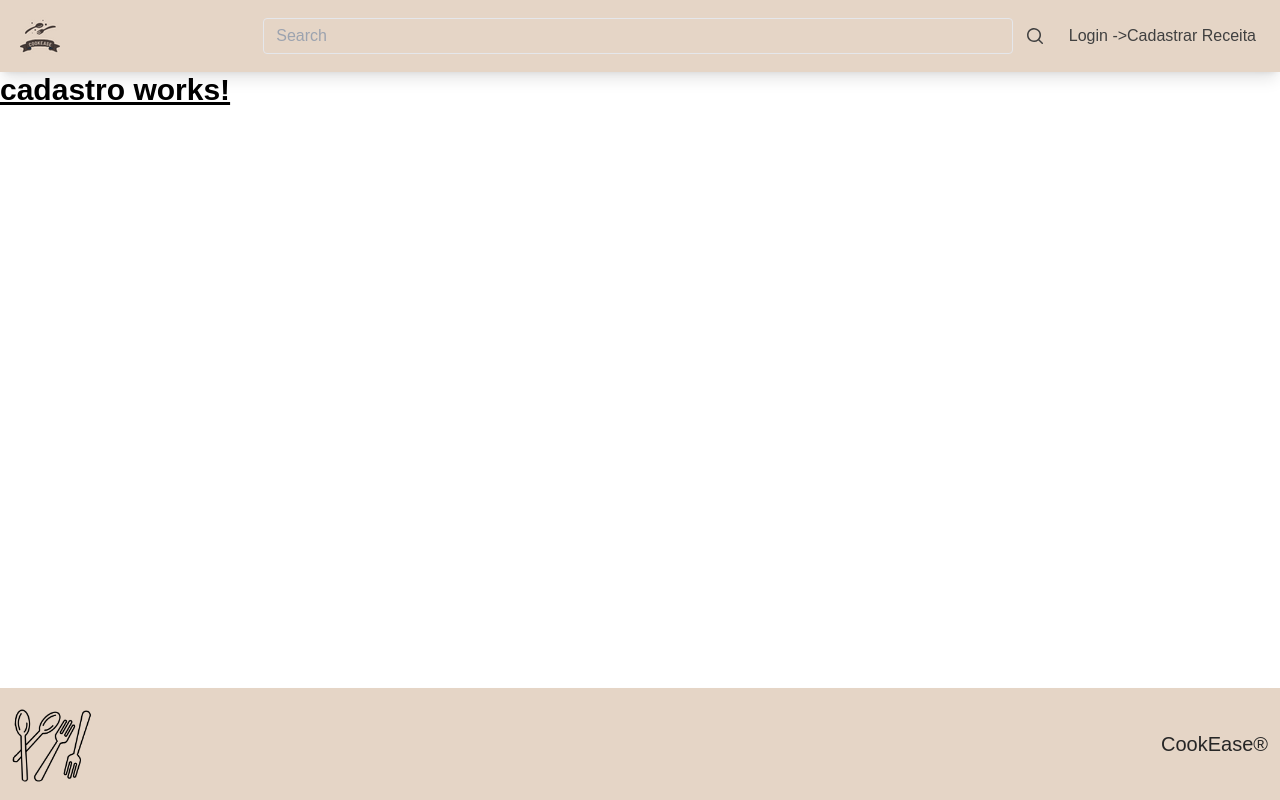
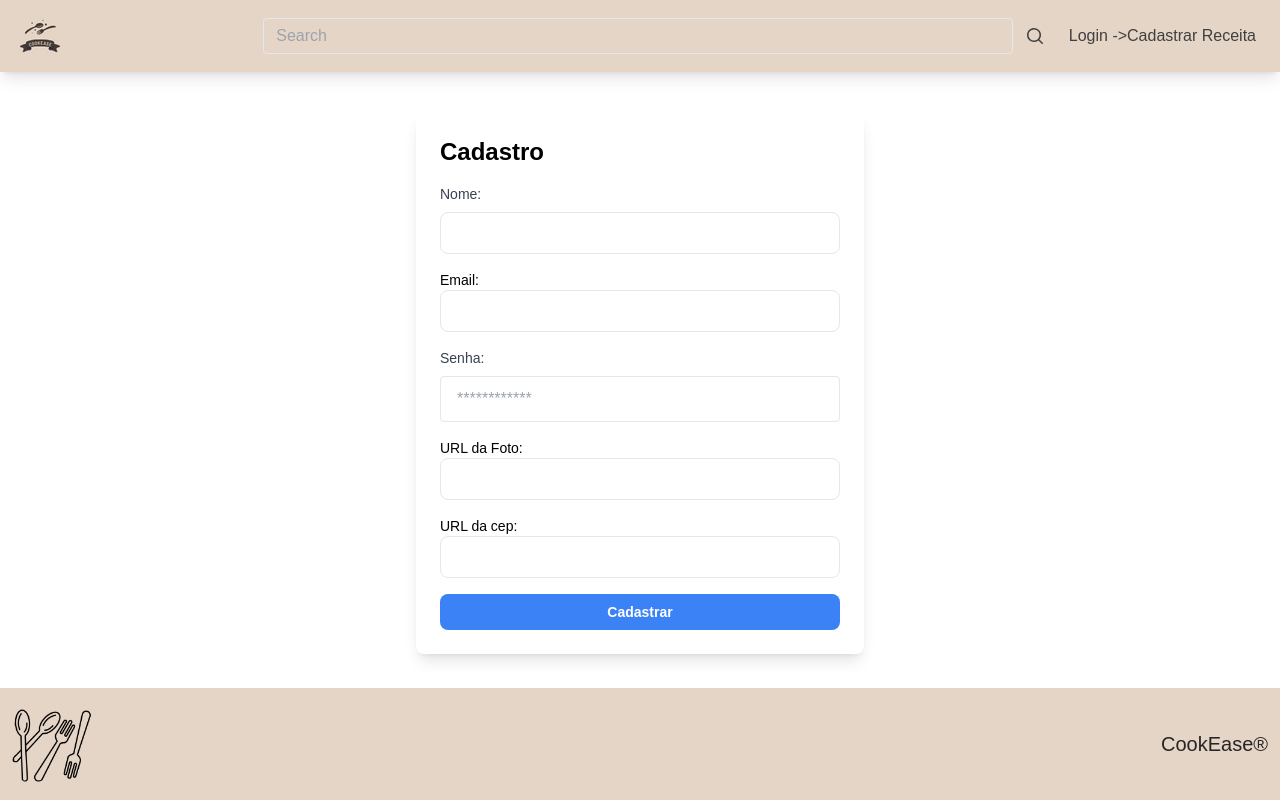
Before and after one commit to gabrielseffrin/cooking-easy, an Angular app: page /cadastro in a window 1280 px wide. Built offline with nearby package versions, Linux system fonts and the light colour scheme.

Commit message:
adicionado validação de CEP com API no cadastro de usuário

```diff
--- a/db.json
+++ b/db.json
@@ -7,20 +7,56 @@
     {
       "nome": "seffrin",
       "id": 2
-    },
-    {
-      "nome": "f",
-      "id": 3
     }
   ],
   "usuarios": [
     {
       "id_usuario": 1,
+      "id": 1,
       "nome": "João da Silva",
       "senha": "senha123",
-      "e_mail": "joao@example.com",
+      "email": "joao@example.com",
       "tipo": 1,
       "foto": "url_da_foto.jpg"
+    },
+    {
+      "nome": "main",
+      "foto": "https://i.imgur.com/h7WUdvz.jpeg",
+      "email": "123@gmail.com",
+      "tipo": 1,
+      "id": 2
+    },
+    {
+      "nome": "g",
+      "foto": "https://i.imgur.com/h7WUdvz.jpeg",
+      "email": "123@gmail.com",
+      "tipo": 1,
+      "cep": "85118000",
+      "id": 3
+    },
+    {
+      "nome": "grrr",
+      "foto": "https://i.imgur.com/h7WUdvz.jpeg",
+      "email": "123@gmail.com",
+      "tipo": 1,
+      "cep": "85118000",
+      "id": 4
+    },
+    {
+      "nome": "main",
+      "foto": "https://i.imgur.com/h7WUdvz.jpeg",
+      "email": "123@gmail.com",
+      "tipo": 1,
+      "cep": "85118000",
+      "id": 5
+    },
+    {
+      "nome": "main",
+      "foto": "https://i.imgur.com/h7WUdvz.jpeg",
+      "email": "123@gmail.com",
+      "tipo": 1,
+      "cep": "85118000",
+      "id": 6
     }
   ],
   "receitas": [
@@ -45,6 +81,14 @@
       "foto": "https://assets.unileversolutions.com/recipes-v2/94578.jpg",
       "estado_receita": 1,
       "privacidade_receita": 1
+    },
+    {
+      "nome": "asdasd",
+      "ingredientes": "dasdasd asd asd asds",
+      "foto": "https://i.imgur.com/h7WUdvz.jpeg",
+      "estado_receita": 1,
+      "privacidade_receita": 1,
+      "id": "d7EnWn9"
     }
   ]
 }
--- a/src/app/app-routing.module.ts
+++ b/src/app/app-routing.module.ts
@@ -14,6 +14,7 @@ const routes: Routes = [
   { path: 'pai', component: ParentComponent },
   { path: 'editar-receita/:id', component: EditarReceitaComponent },
   { path: 'cadastar-receita', component: CadastrarReceitaComponent },
+  { path: 'cadastrarUsuario', component: CadastroComponent },
 ];
 
 @NgModule({
--- a/src/app/cadastrar-receita/cadastrar-receita.component.html
+++ b/src/app/cadastrar-receita/cadastrar-receita.component.html
@@ -14,6 +14,9 @@
                 <label for="ingredientes" class="block text-sm font-medium">Ingredientes:</label>
                 <textarea id="ingredientes" name="ingredientes" formControlName="ingredientes"
                     class="w-full px-4 py-2 border rounded-lg"></textarea>
+                <div *ngIf="cadastrarReceita.get('ingredientes')?.hasError('pattern')" class="text-red-500">
+                    Deve C.
+                </div>
             </div>
             <div class="mb-4">
                 <label for="foto" class="block text-sm font-medium">URL da Foto:</label>
--- a/src/app/cadastrar-receita/cadastrar-receita.component.ts
+++ b/src/app/cadastrar-receita/cadastrar-receita.component.ts
@@ -32,6 +32,10 @@ export class CadastrarReceitaComponent {
 
       const postData = {
         nome: formData.name,
+        ingredientes: formData.ingredientes,
+        foto: formData.foto,
+        estado_receita: 1,
+        privacidade_receita: 1,
       };
 
       this.http.post('http://localhost:3000/receitas', postData).subscribe(
--- a/src/app/cadastro/cadastro.component.html
+++ b/src/app/cadastro/cadastro.component.html
@@ -1 +1,48 @@
-<p class="text-3xl font-bold underline">cadastro works!</p>
+<div class="container mx-auto mt-10">
+    <div class="max-w-md mx-auto bg-white p-6 rounded-lg shadow-lg">
+        <h2 class="text-2xl font-semibold mb-4">Cadastro</h2>
+        <form class="space-y-4" [formGroup]="myForm" (ngSubmit)="onSubmit()">
+            <div class="mb-4">
+                <label class="block text-sm font-medium text-gray-700 mb-2" for="name">
+                    Nome:
+                </label>
+                <input type="text" id="name" formControlName="name" class="w-full px-4 py-2 border rounded-lg">
+                <div *ngIf="myForm.get('name')?.hasError('pattern')" class="text-red-500">
+                    Nome inválido.
+                </div>
+            </div>
+            <div class="mb-4">
+                <label for="email" class="block text-sm font-medium">Email:</label>
+                <input type="text" id="email" formControlName="email" class="w-full px-4 py-2 border rounded-lg">
+                <div *ngIf="myForm.get('email')?.hasError('pattern')" class="text-red-500">
+                    Email inválido.
+                </div>
+            </div>
+            <div class="mb-4">
+                <label class="block text-sm font-medium text-gray-700 mb-2" for="password">
+                    Senha:
+                </label>
+                <input
+                    class="w-full text-gray-700 border border-gray-200 rounded py-3 px-4 leading-tight focus:outline-none focus:bg-white focus:border-gray-500"
+                    id="password" type="password" placeholder="************">
+            </div>
+            <div class="mb-4">
+                <label for="foto" class="block text-sm font-medium">URL da Foto:</label>
+                <input type="text" id="foto" name="foto" formControlName="foto"
+                    class="w-full px-4 py-2 border rounded-lg">
+                <div *ngIf="myForm.get('foto')?.hasError('pattern')" class="text-red-500">
+                    URL inválida.
+                </div>
+            </div>
+            <div class="mb-4">
+                <label for="cep" class="block text-sm font-medium">URL da cep:</label>
+                <input type="text" id="cep" name="cep" formControlName="cep" class="w-full px-4 py-2 border rounded-lg">
+                <div *ngIf="myForm.get('cep')?.hasError('pattern')" class="text-red-500">
+                    CEP inválido.
+                </div>
+            </div>
+            <button type="submit"
+                class="w-full bg-blue-500 text-white text-sm font-semibold py-2 rounded-lg hover:bg-blue-600">Cadastrar</button>
+        </form>
+    </div>
+</div>
--- a/src/app/cadastro/cadastro.component.ts
+++ b/src/app/cadastro/cadastro.component.ts
@@ -1,8 +1,88 @@
 import { Component } from '@angular/core';
+import { HttpClient } from '@angular/common/http';
+import { FormBuilder, FormGroup, Validators } from '@angular/forms';
 
 @Component({
   selector: 'app-cadastro',
   templateUrl: './cadastro.component.html',
   styleUrls: ['./cadastro.component.css'],
 })
-export class CadastroComponent {}
+export class CadastroComponent {
+  myForm: FormGroup;
+
+  constructor(private formBuilder: FormBuilder, private http: HttpClient) {
+    this.myForm = this.formBuilder.group({
+      name: ['', [Validators.required, Validators.pattern(/^([a-zA-Z\s])+$/)]],
+      email: [
+        '',
+        [
+          Validators.required,
+          Validators.pattern(/^\w+([.-]?\w+)*@\w+([.-]?\w+)*(\.\w{2,3})+$/),
+        ],
+      ],
+      foto: [
+        '',
+        [Validators.required, Validators.pattern(/^(http|https):\/\/[^0-9]/)],
+      ],
+      cep: ['', [Validators.required, Validators.pattern(/^\d{5}(\d{3})?$/)]],
+    });
+  }
+
+  async fetchAPI(cep: string) {
+    console.log(cep);
+    try {
+      const response = await fetch(`https://viacep.com.br/ws/${cep}/json/`);
+      if (!response.ok) {
+        throw new Error(`Erro na requisição: ${response.status}`);
+      }
+
+      const data = await response.json();
+      if (data.erro) {
+        return false; // CEP inválido
+      }
+      return true; // CEP válido
+    } catch (error) {
+      console.error('Ocorreu um erro na requisição:', error);
+      return false; // Erro na requisição
+    }
+  }
+
+  async onSubmit() {
+    if (this.myForm.valid) {
+      const formData = this.myForm.value;
+      console.log(this.myForm.value);
+      localStorage.setItem('userData', JSON.stringify(formData));
+
+      const cepControl = this.myForm.get('cep');
+
+      if (cepControl?.value) {
+        const cep = cepControl.value;
+        const isCepValid = await this.fetchAPI(cep);
+
+        if (isCepValid) {
+          // O CEP é válido, você pode prosseguir com o envio do formulário
+          const postData = {
+            nome: formData.name,
+            foto: formData.foto,
+            email: formData.email,
+            password: formData.password,
+            tipo: 1,
+            cep: formData.cep,
+          };
+
+          this.http.post('http://localhost:3000/usuarios', postData).subscribe(
+            (response) => {
+              console.log('POST bem-sucedido:', response);
+            },
+            (error) => {
+              console.error('Erro ao fazer POST:', error);
+            }
+          );
+        } else {
+          // O CEP é inválido, você pode tratar isso como necessário
+          alert('CEP inválido. Por favor, insira um CEP válido.');
+        }
+      }
+    }
+  }
+}
--- a/src/app/login/login.component.html
+++ b/src/app/login/login.component.html
@@ -16,6 +16,9 @@
           Email inválido.
         </div>
       </div>
+      <div class="mb-4">
+        <a routerLink="/cadastrarUsuario">Cadastre-se</a>
+      </div>
       <button type="submit" [disabled]="!myForm.valid"
         class="w-full bg-blue-500 text-white text-sm font-semibold py-2 rounded-lg hover:bg-blue-600">Enviar</button>
     </form>
```
